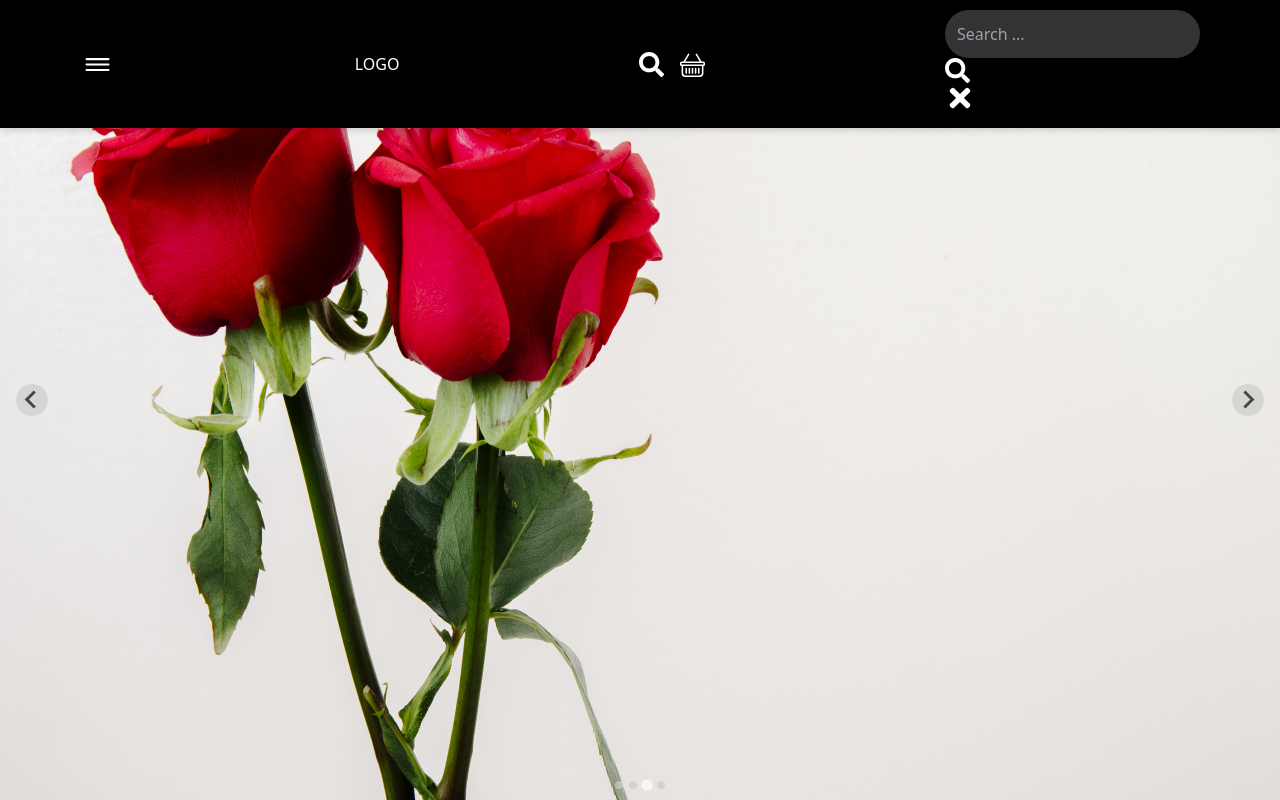
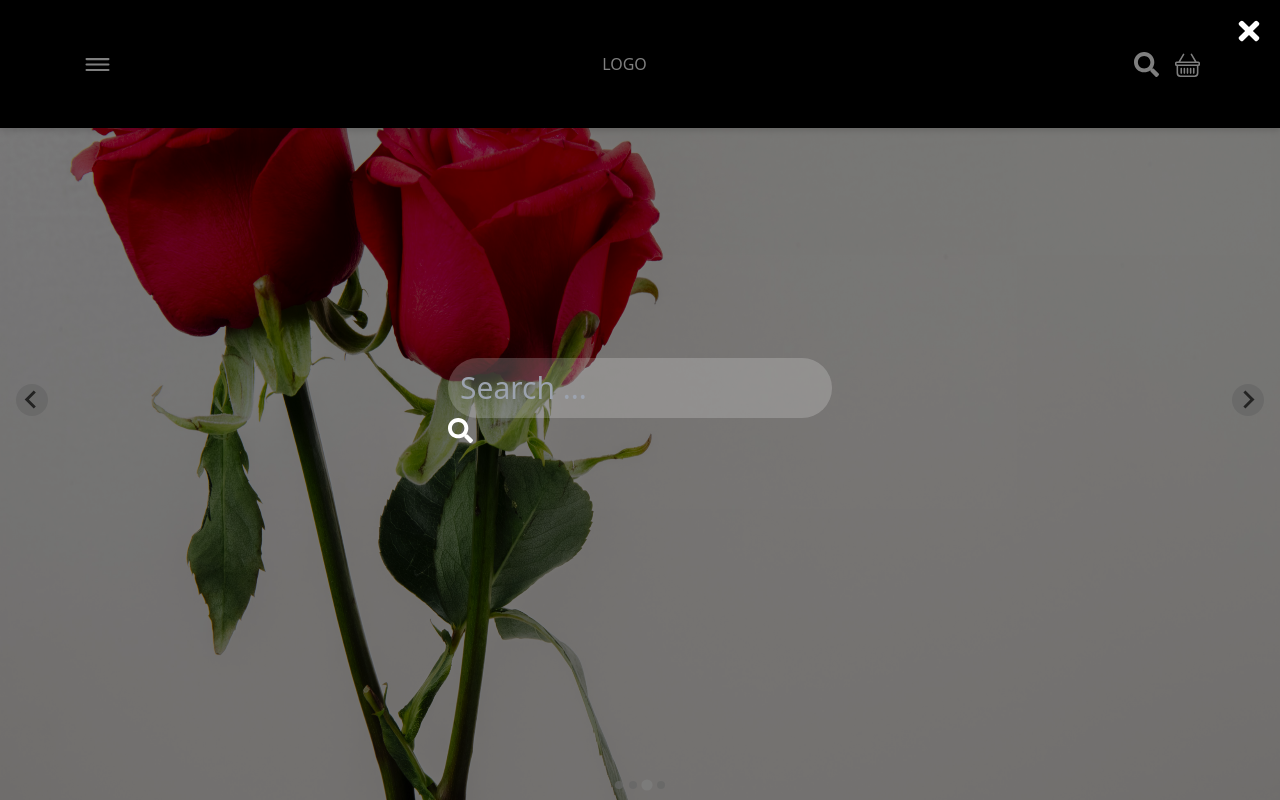
Before and after one commit to blessingsmart/flora, a React (Vite) app: page / in a window 1280 px wide. Both pictures are taken after a click on the button 1146 px from the left and 64 px from the top of the page. Built offline with nearby package versions, Linux system fonts and the light colour scheme.

Commit message:
modified:   src/pages/home.jsx

```diff
--- a/package.json
+++ b/package.json
@@ -15,6 +15,7 @@
     "react": "^18.2.0",
     "react-dom": "^18.2.0",
     "react-icons": "^5.0.1",
+    "react-modal": "^3.16.1",
     "react-router-dom": "^6.22.3",
     "react-scroll": "^1.9.0"
   },
--- a/src/component/modal.jsx
+++ b/src/component/modal.jsx
@@ -2,22 +2,25 @@ import React from 'react'
 import { FaTimes } from "react-icons/fa";
 import { FaSearch } from "react-icons/fa";
 
-const Modal = ({open,onClose}) => {
-  if (!open) return null
+const Modal = ({ open, onClose }) => {
+    if (!open) return null;
+
     return (
-    <div>
-      <div>
+        <div className='absolute inset-0 z-50 bg-black bg-opacity-50 flex items-center justify-center'>
+            <div className='text-white text-3xl'>
+                <div className='p-4'>
                     <input type="text"
                            label="search"
-        className='bg-white/20 text-white rounded-3xl p-3 max-w-96'
+                           className='bg-white/20  rounded-full p-3 w-96'
                            placeholder="Search ..."/>
                     <FaSearch size={25} />
                 </div>
-      <button onClick={onClose}>
+                <button onClick={onClose} className='absolute top-0 right-0 m-4'>
                     <FaTimes size={30} />
                 </button>
             </div>
-  )
-}
+        </div>
+    );
+};
 
-export default Modal
+export default Modal;
--- a/src/component/navbar.jsx
+++ b/src/component/navbar.jsx
@@ -1,5 +1,4 @@
 import React, { useState } from "react";
-import Modal from "./modal";
 import { FaBars, FaTimes } from "react-icons/fa";
 import { IoReorderThreeOutline } from "react-icons/io5";
 import { BsBasket } from "react-icons/bs";
@@ -7,10 +6,11 @@ import { FaSearch } from "react-icons/fa";
 // import logo from "../assets/logo.png";
 import { Link as RouterLink } from "react-router-dom";
 import { Link as ScrollLink, animateScroll as scroll } from "react-scroll";
+// import Modal from "../component/modal";
 
-export const Navbar = () => {
+export const Navbar = ( { toggleModal }) => {
   const [nav, setNav] = useState(false);
-  const [isOpen, setIsOpen] = useState(false);
+  // const [isOpen, setIsOpen] = useState(false);
 
   const scrollTo = (to) => {
     setNav(false); // Close the mobile menu when clicking a link
@@ -99,16 +99,16 @@ export const Navbar = () => {
   ];
 
   return (
-    <div className="flex justify-between drop-shadow-md sm:px-20 px-5 items-center w-screen h-32 text-white bg-black fixed z-50">
+    <div className="flex justify-between drop-shadow-md sm:px-20 px-5 items-center w-screen h-32 text-white bg-black fixed z-30">
       <IoReorderThreeOutline size={35} />
       <h1>LOGO</h1>
       <div className="flex gap-4">
-        <button onClick={()=> setIsOpen(true)}>
+        <button onClick={() => toggleModal()}>
           <FaSearch size={25} />
         </button>
         <BsBasket size={25} />
       </div>
-      <Modal open={isOpen} onClose={() => setIsOpen(false)} />
+      {/* <Modal open={isOpen} onClose={() => setIsOpen(false)} /> */}
       {/* <RouterLink to="/" className="flex items-center">
         <h1 className="text-4xl font-signature md:text-5xl "></h1>
       </RouterLink> */}
--- a/src/pages/home.jsx
+++ b/src/pages/home.jsx
@@ -1,4 +1,5 @@
-import React, { useEffect } from "react";
+import React, { useEffect, useState } from "react";
+import Modal from "../component/modal";
 import Navbar from "../component/navbar";
 import Splide from "@splidejs/splide";
 import "@splidejs/splide/css";
@@ -8,6 +9,12 @@ import rose from "../assets/rose.jpg";
 import purple from "../assets/purple.jpg";
 
 const Home = () => {
+const [isOpen, setIsOpen] = useState(false);
+
+const toggleModal = () => {
+  setIsOpen(!isOpen);
+};
+
   useEffect(() => {
     const splide1 = new Splide("#splide1", {
       type: "loop",
@@ -31,7 +38,8 @@ const Home = () => {
 
   return (
     <>
-      <Navbar />
+      <Modal open={isOpen} onClose={() => setIsOpen(false)} />
+      <Navbar toggleModal={toggleModal} />
       <div name="hero" id="splide1" className="splide">
         <div className="splide__track">
           <ul className="splide__list ">
```
Also changed, not shown: 1 other file (tests, documents, lock files or other folders). Lines whose indentation alone changed are shown as unchanged.
